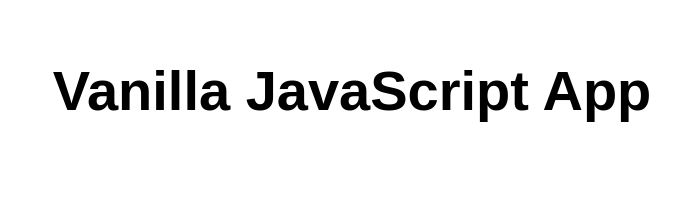
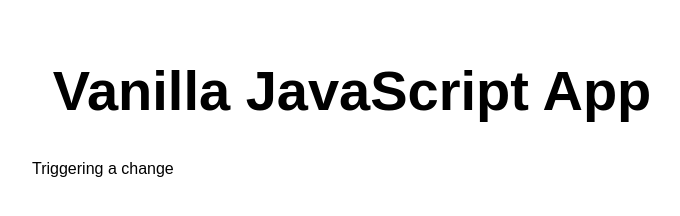
Before and after one commit to TaleLearnCode/Prototype-WebsiteInABox, a website: page src/index.html in a window 1280 px wide. Shown: the whole page, without its empty margins (288-968 px from the left). Drawn offline with Linux system fonts and the light colour scheme.

Commit message:
Update index.html

```diff
--- a/src/index.html
+++ b/src/index.html
@@ -11,6 +11,7 @@
 <body>
   <main>
     <h1>Vanilla JavaScript App</h1>
+    <p>Triggering a change</p>
   </main>
 </body>
 
```
